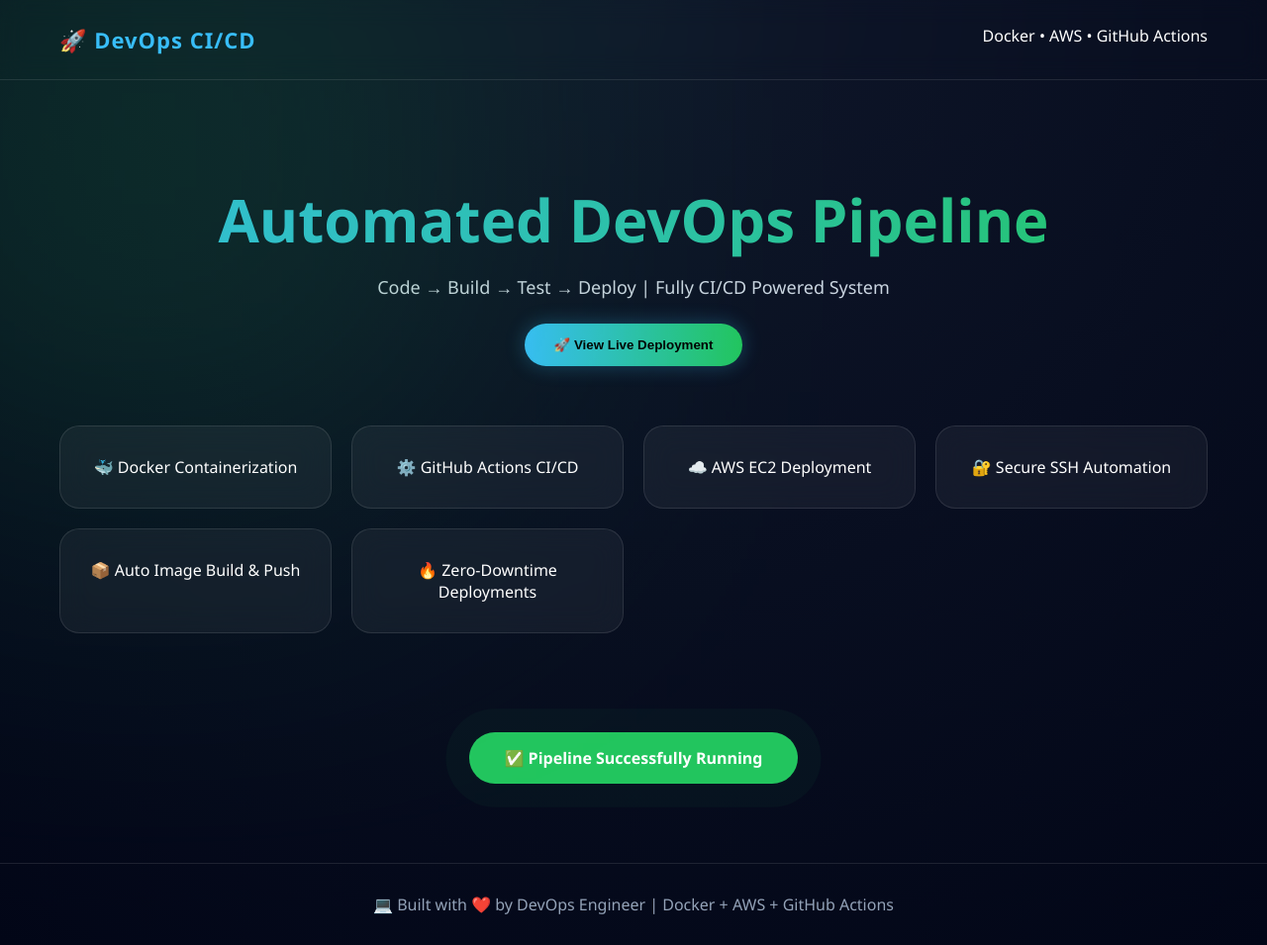
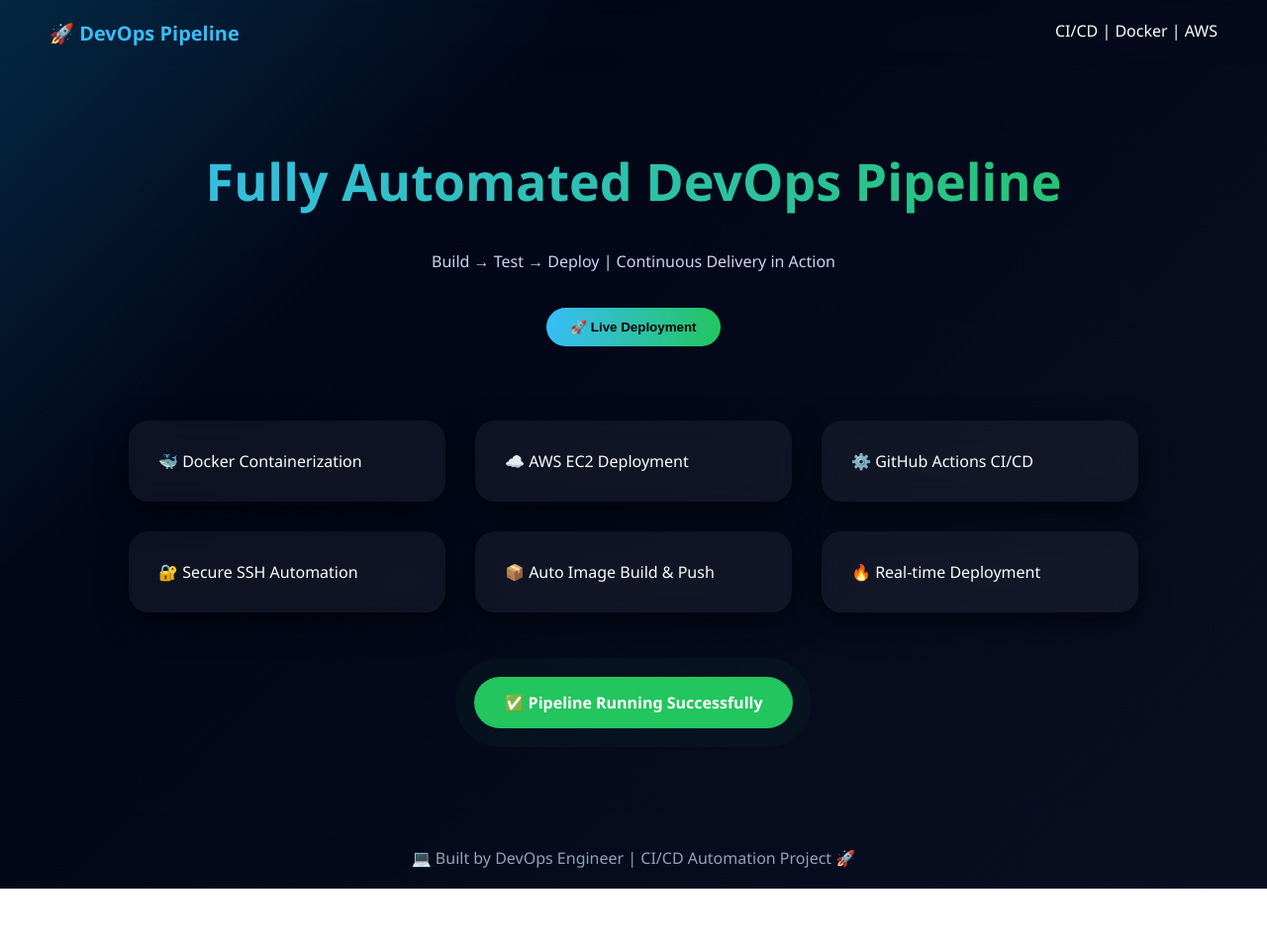
Before and after one commit to awais-devops/devops-project1, a plain HTML site: page index.html in a window 1280 px wide. Shown: the whole page at 99% size. After the commit the page ends 898 px from the top, so only its background shows below. Drawn offline with Linux system fonts and the light colour scheme.

Commit message:
Revert "New version of website"
This reverts commit 10d71b27f346a6a0760ed3507e8d1a99bd903e1e.

```diff
--- a/index.html
+++ b/index.html
@@ -3,129 +3,106 @@
 <head>
 <meta charset="UTF-8">
 <meta name="viewport" content="width=device-width, initial-scale=1.0">
-<title>DevOps CI/CD Pipeline</title>
+<title>DevOps CI/CD Project</title>
 
 <style>
 
-/* GLOBAL */
-* {
+/* Background Animation */
+body {
     margin: 0;
-    padding: 0;
-    box-sizing: border-box;
+    font-family: 'Segoe UI', sans-serif;
+    background: linear-gradient(-45deg, #0f172a, #020617, #0ea5e9, #22c55e);
+    background-size: 400% 400%;
+    animation: gradientBG 10s ease infinite;
+    color: #fff;
 }
 
-body {
-    font-family: 'Segoe UI', sans-serif;
-    background: radial-gradient(circle at top, #0f172a, #020617);
-    color: #fff;
-    overflow-x: hidden;
+@keyframes gradientBG {
+    0% {background-position: 0% 50%;}
+    50% {background-position: 100% 50%;}
+    100% {background-position: 0% 50%;}
 }
 
-/* BACKGROUND GLOW */
-body::before {
-    content: "";
-    position: absolute;
-    width: 500px;
-    height: 500px;
-    background: #22c55e;
-    filter: blur(200px);
-    top: -100px;
-    left: -100px;
-    opacity: 0.3;
-}
-
-/* NAVBAR */
+/* Navbar */
 .navbar {
     display: flex;
     justify-content: space-between;
-    padding: 25px 60px;
-    backdrop-filter: blur(12px);
-    border-bottom: 1px solid rgba(255,255,255,0.1);
+    padding: 20px 50px;
+    backdrop-filter: blur(10px);
 }
 
 .logo {
-    font-size: 22px;
+    font-size: 20px;
     font-weight: bold;
     color: #38bdf8;
-    letter-spacing: 1px;
 }
 
-/* HERO */
+/* Hero */
 .hero {
     text-align: center;
-    margin-top: 100px;
+    margin-top: 80px;
 }
 
 .hero h1 {
-    font-size: 60px;
-    background: linear-gradient(90deg, #38bdf8, #22c55e);
+    font-size: 52px;
+    background: linear-gradient(to right, #38bdf8, #22c55e);
     -webkit-background-clip: text;
     color: transparent;
-    animation: fadeIn 2s ease;
 }
 
 .hero p {
-    margin-top: 15px;
-    color: #cbd5e1;
-    font-size: 18px;
+    color: #cbd5f5;
+    margin-top: 10px;
 }
 
-@keyframes fadeIn {
-    from {opacity: 0; transform: translateY(-20px);}
-    to {opacity: 1; transform: translateY(0);}
-}
-
-/* BUTTON */
+/* Buttons */
 .btn {
-    margin-top: 25px;
-    padding: 14px 30px;
+    margin-top: 20px;
+    padding: 12px 25px;
+    border-radius: 30px;
     border: none;
-    border-radius: 50px;
     cursor: pointer;
     font-weight: bold;
-    background: linear-gradient(90deg, #38bdf8, #22c55e);
+    background: linear-gradient(to right, #38bdf8, #22c55e);
     color: #000;
     transition: 0.3s;
-    box-shadow: 0 0 20px rgba(56,189,248,0.3);
 }
 
 .btn:hover {
     transform: scale(1.1);
-    box-shadow: 0 0 30px rgba(34,197,94,0.6);
 }
 
-/* GRID */
+/* Cards */
 .grid {
-    display: grid;
-    grid-template-columns: repeat(auto-fit, minmax(250px, 1fr));
-    gap: 20px;
-    padding: 60px;
+    display: flex;
+    justify-content: center;
+    flex-wrap: wrap;
+    margin-top: 60px;
 }
 
-/* CARD */
 .card {
     background: rgba(255,255,255,0.05);
+    margin: 15px;
     padding: 30px;
+    width: 260px;
     border-radius: 20px;
     backdrop-filter: blur(15px);
-    border: 1px solid rgba(255,255,255,0.1);
     transition: 0.4s;
-    text-align: center;
+    box-shadow: 0 10px 30px rgba(0,0,0,0.6);
 }
 
 .card:hover {
-    transform: translateY(-10px);
-    background: rgba(255,255,255,0.08);
+    transform: translateY(-10px) scale(1.05);
 }
 
-/* STATUS */
+/* Status */
 .status {
     text-align: center;
-    margin: 40px 0;
+    margin-top: 50px;
 }
 
 .badge {
-    padding: 15px 35px;
+    padding: 15px 30px;
     background: #22c55e;
     border-radius: 50px;
     font-weight: bold;
@@ -135,17 +112,16 @@
 
 @keyframes pulse {
     0% {box-shadow: 0 0 0 0 rgba(34,197,94,0.7);}
-    70% {box-shadow: 0 0 0 25px rgba(34,197,94,0);}
+    70% {box-shadow: 0 0 0 20px rgba(34,197,94,0);}
     100% {box-shadow: 0 0 0 0 rgba(34,197,94,0);}
 }
 
-/* FOOTER */
+/* Footer */
 .footer {
     text-align: center;
-    padding: 30px;
+    margin-top: 100px;
+    padding: 20px;
     color: #94a3b8;
-    margin-top: 80px;
-    border-top: 1px solid rgba(255,255,255,0.1);
 }
 
 </style>
@@ -154,31 +130,31 @@
 <body>
 
 <div class="navbar">
-    <div class="logo">🚀 DevOps CI/CD</div>
-    <div>Docker • AWS • GitHub Actions</div>
+    <div class="logo">🚀 DevOps Pipeline</div>
+    <div>CI/CD | Docker | AWS</div>
 </div>
 
 <div class="hero">
-    <h1>Automated DevOps Pipeline</h1>
-    <p>Code → Build → Test → Deploy | Fully CI/CD Powered System</p>
-    <button class="btn">🚀 View Live Deployment</button>
+    <h1>Fully Automated DevOps Pipeline</h1>
+    <p>Build → Test → Deploy | Continuous Delivery in Action</p>
+    <button class="btn">🚀 Live Deployment</button>
 </div>
 
 <div class="grid">
     <div class="card">🐳 Docker Containerization</div>
+    <div class="card">☁️ AWS EC2 Deployment</div>
     <div class="card">⚙️ GitHub Actions CI/CD</div>
-    <div class="card">☁️ AWS EC2 Deployment</div>
     <div class="card">🔐 Secure SSH Automation</div>
     <div class="card">📦 Auto Image Build & Push</div>
-    <div class="card">🔥 Zero-Downtime Deployments</div>
+    <div class="card">🔥 Real-time Deployment</div>
 </div>
 
 <div class="status">
-    <div class="badge">✅ Pipeline Successfully Running</div>
+    <div class="badge">✅ Pipeline Running Successfully</div>
 </div>
 
 <div class="footer">
-    💻 Built with ❤️ by DevOps Engineer | Docker + AWS + GitHub Actions
+    💻 Built by DevOps Engineer | CI/CD Automation Project 🚀
 </div>
 
 </body>
```
